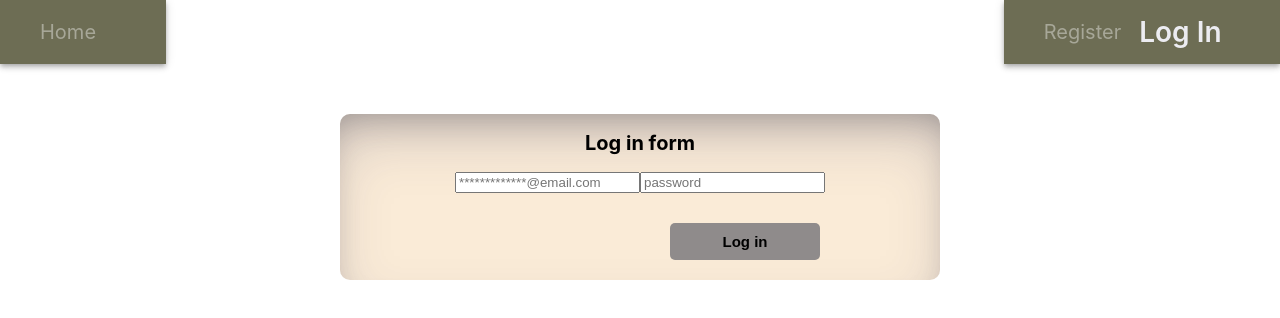
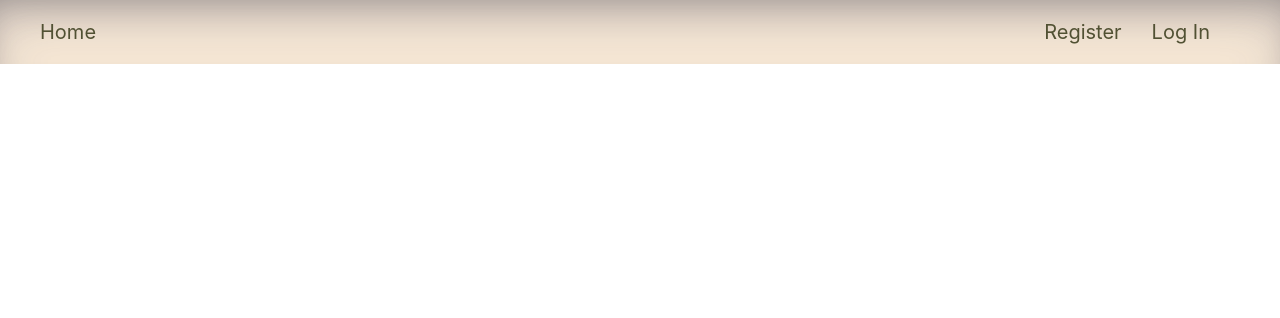
Before and after one commit to Serhii-Pradid/goit-react-hw-008-phonebook, a React (Create React App) app: page /goit-react-hw-008-phonebook/contacts in a window 1280 px wide. Before the commit this address led to /goit-react-hw-008-phonebook/login. Shown: the top 318 px of the page. Built offline with nearby package versions, Linux system fonts and the light colour scheme.

Commit message:
completed 3

```diff
--- a/package.json
+++ b/package.json
@@ -11,6 +11,7 @@
     "axios": "^1.4.0",
     "react": "^18.1.0",
     "react-dom": "^18.1.0",
+    "react-icons": "^4.10.1",
     "react-redux": "^8.1.1",
     "react-router": "^6.14.0",
     "react-router-dom": "^6.14.0",
--- a/src/components/App/App.jsx
+++ b/src/components/App/App.jsx
@@ -28,9 +28,9 @@ export const App = () => {
 
         <Route index element={
         <PublicRouts>
-          <HomeView />
-       </PublicRouts>
-      }/>
+         <HomeView />
+         </PublicRouts>
+         }/>
 
         <Route path='/register' element={
         <PublicRouts restricted>
--- a/src/components/AppBar/AppBar.jsx
+++ b/src/components/AppBar/AppBar.jsx
@@ -5,8 +5,6 @@ import UserMenu from "components/UserMenu/UserMenu";
 import authSelectors from "redux/auth/auth-selectors";
 
 import { Nav } from './AppBar.styled';
-
-
 
 const AppBar = () => {
   const isLoggedIn = useSelector(authSelectors.getIsLoggedIn)
--- a/src/components/AppBar/AppBar.styled.js
+++ b/src/components/AppBar/AppBar.styled.js
@@ -1,16 +1,11 @@
 import styled from 'styled-components';
-//import { NavLink } from 'react-router-dom';
-
-/*export const Container = styled.div`
-display: flex;
-flex-direction: column;
-align-content: center;
-align-items: center;
-}`;*/
 
 export const Nav = styled.nav`
   top: 0;
   left: 0;
   display: flex;
   justify-content: space-between;
+  background-color: antiquewhite;
+  box-shadow: rgba(68, 68, 109, 0.25) 0px 30px 60px -12px inset, rgba(0, 0, 0, 0.3) 0px 18px 36px -18px inset;
+}
 `;
--- a/src/components/AuthNav/AuthNav.jsx
+++ b/src/components/AuthNav/AuthNav.jsx
@@ -1,4 +1,3 @@
-//import { NavLink } from 'react-router-dom';
 import { Nav, StyleNavLink} from './AuthNav.styled';
 
 export const AuthNav = () => {
--- a/src/components/AuthNav/AuthNav.styled.js
+++ b/src/components/AuthNav/AuthNav.styled.js
@@ -1,12 +1,5 @@
 import styled from 'styled-components';
 import { NavLink } from 'react-router-dom';
-
-/*export const Container = styled.div`
-display: flex;
-flex-direction: column;
-align-content: center;
-align-items: center;
-}`;*/
 
 export const Nav = styled.nav`
   top: 0;
@@ -18,25 +11,26 @@ export const Nav = styled.nav`
   padding-left: 40px;
   padding-top: 12px;
   padding-bottom: 12px;
-  color: #fff;
-  background-color: #6D6D54;
-  box-shadow: 0px 2px 4px -1px rgba(0, 0, 0, 0.2),
-    0px 4px 5px 0px rgba(0, 0, 0, 0.14), 0px 1px 10px 0px rgba(0, 0, 0, 0.12);
-`;
+  color: #515133;
+  `;
 
 export const StyleNavLink = styled(NavLink)`
   font-weight: 400;
   font-size: 20px;
-  color: #ffffff66;
+  color: #515133;
   margin-right: 30px;
   text-decoration: none;
   &.active {
-    color: #ececf1;
+    color: #515133;
     font-size: 20px;
     font-weight: 600;
     transform: scale(1.4);
   };
   &:hover {
     color: #515133;
+    font-size: 20px;
+    font-weight: 600;
+    transform: scale(1.4);
+
     };
 `;
--- a/src/components/Form/Form.jsx
+++ b/src/components/Form/Form.jsx
@@ -63,9 +63,7 @@ const handleSubmit = event => {
   />
     </label>
 
-     <label > Number
-
-   <input
+     <label > Number   <input
   type="tel"
   placeholder="xxx-xx-xx"
   name="number"
--- a/src/components/Navigations/Navigations.styled.js
+++ b/src/components/Navigations/Navigations.styled.js
@@ -1,12 +1,5 @@
 import styled from 'styled-components';
 import { NavLink } from 'react-router-dom';
-
-/*export const Container = styled.div`
-display: flex;
-flex-direction: column;
-align-content: center;
-align-items: center;
-}`;*/
 
 export const Nav = styled.nav`
   top: 0;
@@ -18,25 +11,26 @@ export const Nav = styled.nav`
   padding-left: 40px;
   padding-top: 12px;
   padding-bottom: 12px;
-  color: #fff;
-  background-color: #6D6D54;
-  box-shadow: 0px 2px 4px -1px rgba(0, 0, 0, 0.2),
-    0px 4px 5px 0px rgba(0, 0, 0, 0.14), 0px 1px 10px 0px rgba(0, 0, 0, 0.12);
+  color:  #515133;
+
 `;
 
 export const StyleNavLink = styled(NavLink)`
   font-weight: 400;
   font-size: 20px;
-  color: #ffffff66;
+  color: #515133;
   margin-right: 30px;
   text-decoration: none;
   &.active {
-    color: #ececf1;
+    color: #515133;
     font-size: 20px;
     font-weight: 600;
     transform: scale(1.4);
   };
   &:hover {
     color: #515133;
+    font-size: 20px;
+    font-weight: 600;
+    transform: scale(1.4);
     };
 `;
--- a/src/components/Routs/PrivateRouts.js
+++ b/src/components/Routs/PrivateRouts.js
@@ -5,7 +5,7 @@ import authSelectors from '../../redux/auth/auth-selectors';
 const PrivateRoutes = ({ children }) => {
   const isLoggedIn = useSelector(authSelectors.getIsLoggedIn);
 
-  return isLoggedIn ? children : <Navigate to="/login" replace />;
+  return isLoggedIn ? children : <Navigate to="/contacts" replace />;
 };
 
 export default PrivateRoutes;
--- a/src/components/UserMenu/UserMenu.jsx
+++ b/src/components/UserMenu/UserMenu.jsx
@@ -1,9 +1,9 @@
 import { useDispatch, useSelector } from 'react-redux';
 import authOperations from 'redux/auth/auth-operations';
 import authSelectors from 'redux/auth/auth-selectors';
+import { FcReading } from "react-icons/fc"
 
-import { Div } from './UserMenu.styled';
-//import defaultAvatar from '.default.png'
+import { Container,ButtonLogOut } from './UserMenu.styled';
 
 const UserMenu = () => {
     const dispatch = useDispatch();
@@ -12,18 +12,19 @@ const UserMenu = () => {
     //const avatar = defaultAvatar;
 
     return (
-        <Div >
+        <Container >
           {/*<img src={avatar} alt='' width='32'/>*/}
+        <p> <FcReading /></p>
         <p>Welcome, </p>
-        <p>{name}</p>
-        <p>😃</p>
-        <button
+        <p>{name} !</p>
+
+        <ButtonLogOut
           type="submit"
           onClick={() => dispatch(authOperations.logOut())}
         >
           Log out
-        </button>
-      </Div>
+        </ButtonLogOut>
+      </Container>
     );
 
   };
--- a/src/components/UserMenu/UserMenu.styled.js
+++ b/src/components/UserMenu/UserMenu.styled.js
@@ -1,15 +1,32 @@
 import styled from 'styled-components';
-//import { NavLink } from 'react-router-dom';
 
-/*export const Container = styled.div`
+export const Container = styled.div`
 display: flex;
-flex-direction: column;
+gap: 10px;
 align-content: center;
 align-items: center;
-}`;*/
+justify-content: center;
+}`;
 
-export const Div = styled.div`
-  top: 0;
-  left: 0;
+export const ButtonLogOut = styled.button`
   display: flex;
-  `
+  justify-content: center;
+  align-items: center;
+  width: 70px;
+  margin-right: 5px;
+  margin-left: auto;
+  font-size: 15px;
+  padding: 5px;
+  border: none;
+  border-radius: 5px;
+  cursor: pointer;
+
+
+  background-color: rgb(143, 139, 139);
+
+  &:hover,
+  &:focus {
+    transform: scale(1.05);
+     background-color: rgb(211, 78, 16);
+}
+}`
```
Also changed, not shown: src/components/Layout/Layout.styled.js (+2 -12 lines), src/components/Images/avatar.png (added), 1 other file (tests, documents, lock files or other folders).
